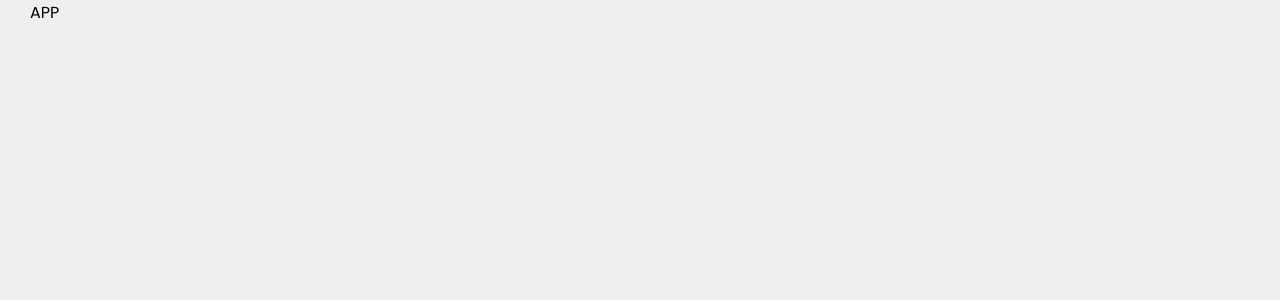
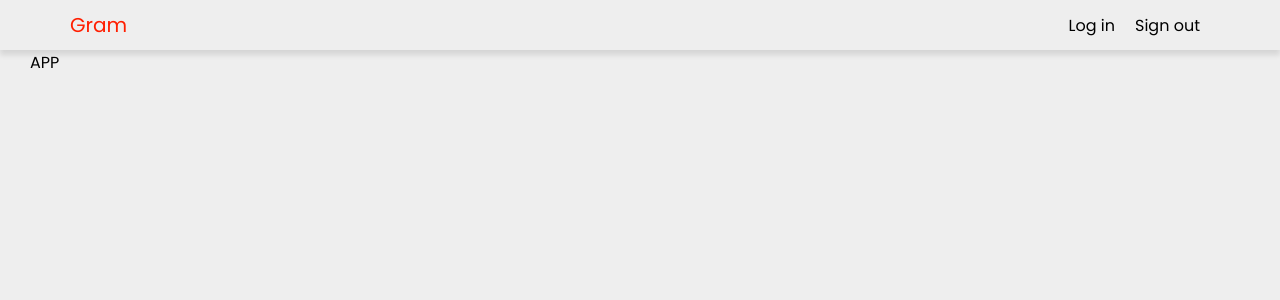
Before and after one commit to MarianKmotorka/Gram, a React (Create React App) app: page /login in a window 1280 px wide. Shown: the top 300 px of the page. Built offline with nearby package versions, Linux system fonts and the light colour scheme.

Commit message:
Basic navbar

```diff
--- a/src/App.styled.tsx
+++ b/src/App.styled.tsx
@@ -2,7 +2,7 @@ import styled, { createGlobalStyle } from 'styled-components'
 
 export const Wrapper = styled.div`
   max-width: 1400px;
-  margin: 0 auto;
+  margin: 50px auto 0 auto;
   padding: 0 30px;
   height: 100%;
 `
@@ -36,5 +36,9 @@ export const GlobalStyles = createGlobalStyle`
   p, h1, h2, h3, h4, h5, h6 {
     margin:0;
   }
+
+  a{
+    text-decoration:none;
+  }
 }
 `
--- a/src/App.tsx
+++ b/src/App.tsx
@@ -1,14 +1,16 @@
 import React from 'react'
+import Navbar from './components/Navbar/Navbar'
 import { GlobalStyles, Wrapper } from './App.styled'
-import AppContextProvider from './ContextProviders/AppContextProvider'
 
 const App = () => {
   return (
-    <AppContextProvider>
+    <>
       <GlobalStyles />
 
-      <Wrapper>APP</Wrapper>
-    </AppContextProvider>
+      <Wrapper>
+        <Navbar /> APP
+      </Wrapper>
+    </>
   )
 }
 
--- /dev/null
+++ b/src/components/Navbar/Navbar.styled.tsx
@@ -0,0 +1,32 @@
+import { Link } from 'react-router-dom'
+import styled from 'styled-components'
+
+export const Wrapper = styled.nav`
+  display: flex;
+  align-items: center;
+
+  height: 50px;
+  position: fixed;
+  top: 0;
+  right: 0;
+  left: 0;
+
+  padding: 0 70px;
+
+  box-shadow: 0 5px 5px rgba(0, 0, 0, 0.1);
+`
+
+export const Logo = styled(Link)`
+  color: ${({ theme }) => theme.orange};
+  margin-right: auto;
+  font-size: 20px;
+`
+
+export const StyledLink = styled(Link)`
+  margin: 0 10px;
+  transition: color 0.2s;
+
+  :hover {
+    color: ${({ theme }) => theme.orange};
+  }
+`
--- /dev/null
+++ b/src/components/Navbar/Navbar.tsx
@@ -0,0 +1,15 @@
+import React from 'react'
+
+import { Logo, StyledLink, Wrapper } from './Navbar.styled'
+
+const Navbar = () => {
+  return (
+    <Wrapper>
+      <Logo to='/'>Gram</Logo>
+      <StyledLink to='/login'>Log in</StyledLink>
+      <StyledLink to='/signout'>Sign out</StyledLink>
+    </Wrapper>
+  )
+}
+
+export default Navbar
--- a/src/index.tsx
+++ b/src/index.tsx
@@ -1,10 +1,14 @@
 import React from 'react'
 import ReactDOM from 'react-dom'
+import { BrowserRouter as Router } from 'react-router-dom'
+import AppContextProvider from './ContextProviders/AppContextProvider'
 import App from './App'
 
 ReactDOM.render(
-  <React.StrictMode>
-    <App />
-  </React.StrictMode>,
+  <Router>
+    <AppContextProvider>
+      <App />
+    </AppContextProvider>
+  </Router>,
   document.getElementById('root')
 )
```
